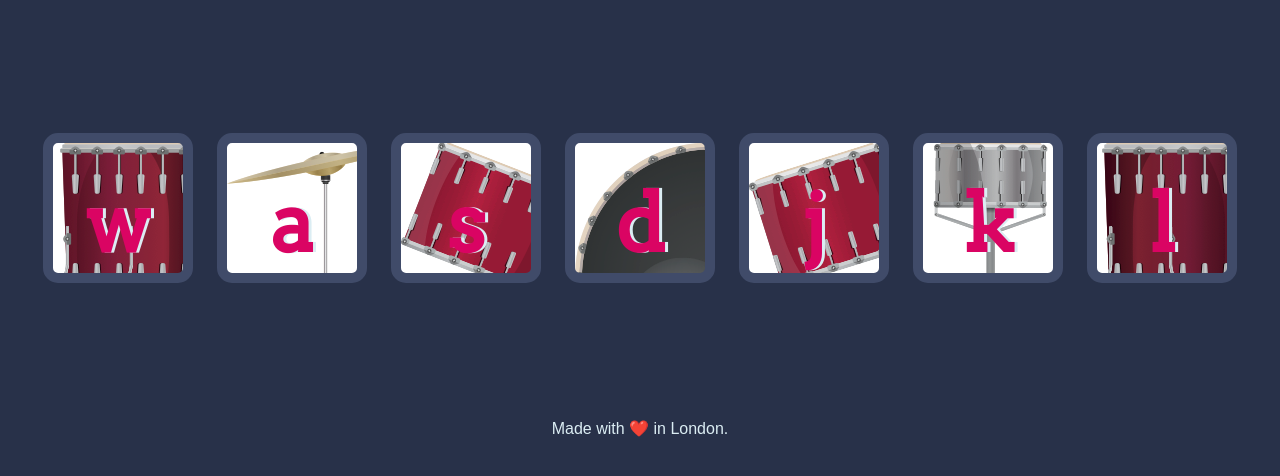
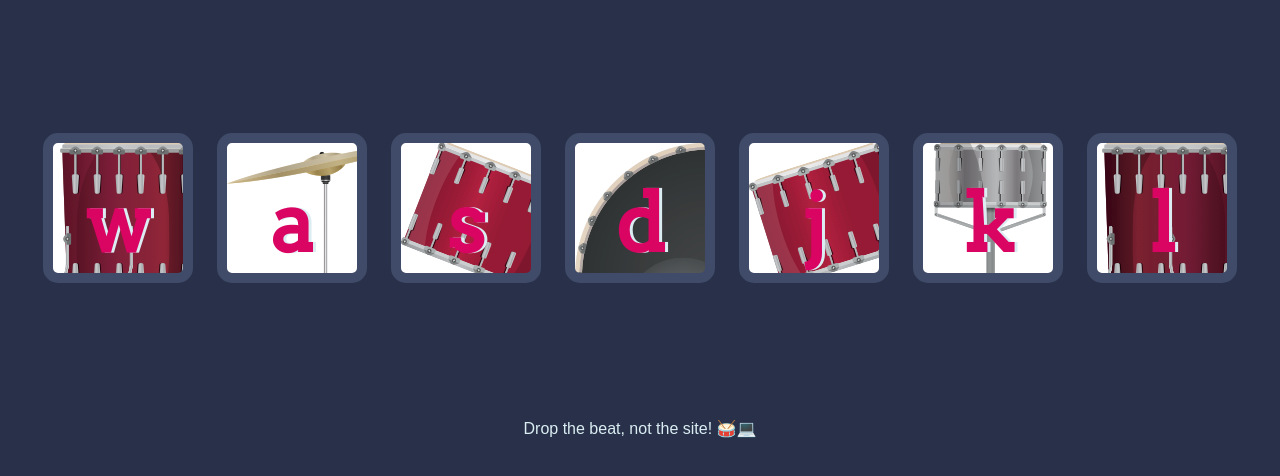
Before and after one commit to Aasthadas13/Drum-kit, a plain HTML site: page Drum Kit Starting Files/index.html in a window 1280 px wide. Shown: the part 156-632 px from the top of the page. Drawn offline with Linux system fonts and the light colour scheme.

Commit message:
Update index.html

```diff
--- a/Drum Kit Starting Files/index.html
+++ b/Drum Kit Starting Files/index.html
@@ -23,7 +23,7 @@
 <script src="index.js" charset="utf-8"></script>
 
   <footer>
-    Made with ❤️ in London.
+    Drop the beat, not the site! 🥁💻
   </footer>
 </body>
 
```
